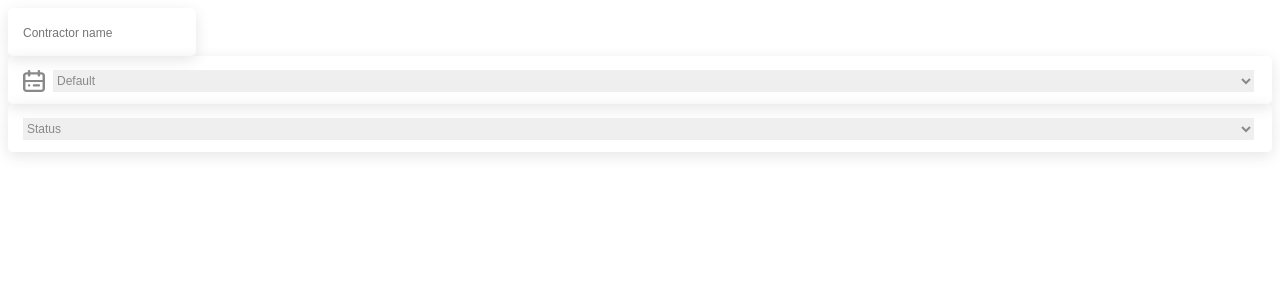
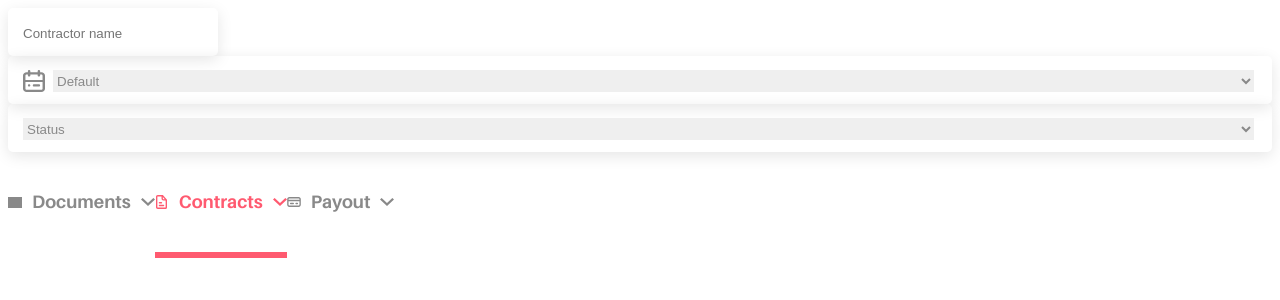
Before and after one commit to emoreiravirtus/OnTopDesign, an Angular app: page /contracts in a window 1280 px wide. Shown: the top 300 px of the page. Built offline with nearby package versions, Linux system fonts and the light colour scheme; grey boxes are pictures that could not be loaded.

Commit message:
Adds SelectBoxBig component

```diff
--- a/src/app/contracts/contracts.component.html
+++ b/src/app/contracts/contracts.component.html
@@ -1,3 +1,8 @@
 <app-search-bar-small [placeholder]="'Contractor name'"></app-search-bar-small>
 <app-select-box-small [placeholder]="'Default'" [options]="options" [icon]="'calendar'"></app-select-box-small>
 <app-select-box-small [placeholder]="'Status'" [options]="options"></app-select-box-small>
+<div style="height: 100px; width: 100%; display: flex;">
+    <app-select-box-big [placeholder]="'Documents'" [icon]="'person'" [options]="options"></app-select-box-big>
+    <app-select-box-big [placeholder]="'Contracts'" [icon]="'file-text'" [options]="options"></app-select-box-big>
+    <app-select-box-big [placeholder]="'Payout'" [icon]="'credit-card'" [options]="options"></app-select-box-big>
+</div>
--- a/src/app/contracts/contracts.module.ts
+++ b/src/app/contracts/contracts.module.ts
@@ -1,6 +1,7 @@
 import { CommonModule } from "@angular/common";
 import { NgModule } from "@angular/core";
 import { SearchBarSmallComponent } from "../shared/search-bar-small/search-bar-small.component";
+import { SelectBoxBigComponent } from "../shared/select-box-big/select-box-big.component";
 import { SelectBoxSmallComponent } from "../shared/select-box-small/select-box-small.component";
 import { ContractsComponent } from "./contracts.component";
 
@@ -8,7 +9,8 @@ import { ContractsComponent } from "./contracts.component";
   declarations: [
     ContractsComponent,
     SearchBarSmallComponent,
-    SelectBoxSmallComponent
+    SelectBoxSmallComponent,
+    SelectBoxBigComponent
   ],
   imports: [
     CommonModule
--- a/src/app/shared/search-bar-small/search-bar-small.component.html
+++ b/src/app/shared/search-bar-small/search-bar-small.component.html
@@ -1 +1 @@
-<input id="searchBarSmall" class="txt-small normal-box" [placeholder]="placeholder">
+<input class="txt-small normal-box txt-dark-gray" [placeholder]="placeholder">
--- /dev/null
+++ b/src/app/shared/select-box-big/select-box-big.component.html
@@ -0,0 +1,24 @@
+<div id="selectBoxBig" [ngClass]="{'txt-primary active': active, 'txt-dark-gray': !active}">
+    <div *ngIf="icon && active"
+    [ngClass]="{
+        'icon-credit-card-active-s': icon == 'credit-card',
+        'icon-file-text-active-s': icon == 'file-text',
+        'icon-person-active-s': icon == 'person',
+        'icon-sign-active-s': icon == 'sign',
+        'icon-trash-active-s': icon == 'trash'
+    }">
+    </div>
+    <div *ngIf="icon && !active"
+    [ngClass]="{
+        'icon-credit-card-inactive-s': icon == 'credit-card',
+        'icon-file-text-inactive-s': icon == 'file-text',
+        'icon-person-inactive-s': icon == 'person',
+        'icon-sign-inactive-s': icon == 'sign',
+        'icon-trash-inactive-s': icon == 'trash'
+    }">
+    </div>
+    <div class="txt-xl-b">{{ placeholder }}</div>
+    <div id="arrow-down"
+    [ngClass]="{'icon-arrow-down-active-s': active, 'icon-arrow-down-inactive-s': !active}">
+    </div>
+</div>
--- /dev/null
+++ b/src/app/shared/select-box-big/select-box-big.component.scss
@@ -0,0 +1,24 @@
+@import 'variables';
+@import 'mixins';
+
+#selectBoxBig {
+    display: flex;
+    justify-content: center;
+    align-items: center;
+    height: 100%;
+    cursor: pointer;
+
+    .txt-xl-b {
+        margin: 0 10px;
+    }
+
+    select {
+        border: none;
+        width: 100%;
+        cursor: pointer;
+    }
+}
+
+#selectBoxBig.active {
+    border-bottom: 6px solid map-get($colors, $key: 'primary');
+}
--- /dev/null
+++ b/src/app/shared/select-box-big/select-box-big.component.ts
@@ -0,0 +1,25 @@
+import { Component, Input, OnInit } from '@angular/core';
+import { Router } from '@angular/router';
+
+@Component({
+  selector: 'app-select-box-big',
+  templateUrl: './select-box-big.component.html',
+  styleUrls: ['./select-box-big.component.scss']
+})
+export class SelectBoxBigComponent implements OnInit {
+
+  @Input() icon: string;
+  @Input() placeholder: string;
+  @Input() options: Array<any>;
+
+  active = false;
+
+  constructor(private router: Router) { }
+
+  ngOnInit(): void {
+    if(this.router.url === `/${this.placeholder.toLocaleLowerCase()}`){
+      this.active = true;
+    }
+  }
+
+}
--- a/src/app/shared/select-box-small/select-box-small.component.html
+++ b/src/app/shared/select-box-small/select-box-small.component.html
@@ -1,6 +1,6 @@
 <div id="selectBoxSmall" class="normal-box">
     <img *ngIf="icon" [src]="imgSrc">
-    <select class="txt-small">
+    <select class="txt-small txt-dark-gray">
         <option class="option" value="" disabled selected>{{ placeholder }}</option>
         <option class="option" *ngFor="let option of options">{{ option }}</option>
     </select>
--- /dev/null
+++ b/src/sass/_mixins.scss
@@ -0,0 +1,13 @@
+@mixin svg-icon($path, $height, $width, $color ) {
+    height: $height;
+    width: $width;
+    background-color: $color;
+    mask-image: url($path);
+    background-size: cover;
+    -webkit-mask-size: contain;
+    mask-size: contain;
+    -webkit-mask-position: center;
+    mask-position: center;
+    -webkit-mask-repeat: no-repeat;
+    mask-repeat: no-repeat;
+}
--- a/src/sass/_variables.scss
+++ b/src/sass/_variables.scss
@@ -1,23 +1,40 @@
-$color-primary: #FF5A70;
-$color-gray: #EBEBEB;
-$color-dark-gray: #898989;
-$color-status-active-txt: #36cf83;
-$color-status-active-bg: #36CF822E;
-$color-status-pending-txt: #F29D42;
-$color-status-pending-bg: #F29D424D;
+$colors: (
+    primary: #FF5A70,
+    gray: #EBEBEB,
+    dark-gray: #898989,
+    status-active-txt: #36cf83,
+    status-active-bg: #36CF822E,
+    status-pending-txt: #F29D42,
+    status-pending-bg: #F29D424D,
+);
 
 $font-light: 'aileronlight';
 $font-bold: 'aileronbold';
 $font-heavy: 'aileronheavy';
 $font-black: 'aileronblack';
+$font-sizes: (
+    xs: 10px,
+    s: 12px,
+    m: 14px,
+    l: 16px,
+    xl: 18px
+);
+$font-variations: (
+    l: $font-light,
+    b: $font-bold,
+    h: $font-heavy,
+    bl: $font-black
+);
 
-$svg-arrow-down: url('./images/arrow-down.svg');
-$svg-credit-card: url('./images/credit-card.svg');
-$svg-file-text: url('./images/file-text.svg');
-$svg-chat: url('./images/chat.svg');
-$svg-three-dots: url('./images/three-dots.svg');
-$svg-calendar: url('./images/calendar.svg');
-$svg-person: url('./images/person.svg');
-$svg-logo: url('./images/logo.svg');
-$svg-trash: url('./images/trash.svg');
-$svg-sign: url('./images/sign.svg');
+$svgs: (
+    arrow-down: './images/arrow-down.svg',
+    credit-card: './images/credit-card.svg',
+    file-text: './images/file-text.svg',
+    chat: './images/chat.svg',
+    three-dots: './images/three-dots.svg',
+    calendar: './images/calendar.svg',
+    person: './images/person.svg',
+    logo: './images/logo.svg',
+    trash: './images/trash.svg',
+    sign: './images/sign.svg',
+)
--- a/src/sass/styles.scss
+++ b/src/sass/styles.scss
@@ -1,13 +1,51 @@
 @use 'fonts';
 @use 'variables';
+@use 'mixins';
 
 body {
     font-family: variables.$font-light;
 }
 
-.txt-small {
-    font-size: 12px;
-    color: variables.$color-dark-gray;
+@each $name, $hex in variables.$colors {
+    .bg-#{$name} {
+        background-color: $hex;
+    }
+
+    .txt-#{$name} {
+        color: $hex;
+    }
+}
+
+@each $name, $size in variables.$font-sizes {
+
+    .txt-#{$name} {
+        font-size: $size;
+    }
+
+    @each $v-name, $v in variables.$font-variations {
+        .txt-#{$name}-#{$v-name} {
+            font-size: $size;
+            font-family: $v;
+        }
+    }
+}
+
+@each $name, $path in variables.$svgs {
+    .icon-#{$name}-active-s {
+        @include mixins.svg-icon($path, 14px, 14px, map-get(variables.$colors, $key: 'primary'));
+    }
+
+    .icon-#{$name}-inactive-s {
+        @include mixins.svg-icon($path, 14px, 14px, map-get(variables.$colors, $key: 'dark-gray'));
+    }
+
+    .icon-#{$name}-active-l {
+        @include mixins.svg-icon($path, 24px, 24px, map-get(variables.$colors, $key: 'primary'));
+    }
+
+    .icon-#{$name}-inactive-l {
+        @include mixins.svg-icon($path, 24px, 24px, map-get(variables.$colors, $key: 'dark-gray'));
+    }
 }
 
 .normal-box {
@@ -21,5 +59,5 @@ body {
 
 input:focus{
     outline: none !important;
-    border: 1px solid variables.$color-gray
+    border: 1px solid map-get(variables.$colors, $key: 'primary');
 }
```
Also changed, not shown: src/assets/images/arrow-down-primary.svg (added), 1 other file (tests, documents, lock files or other folders).
